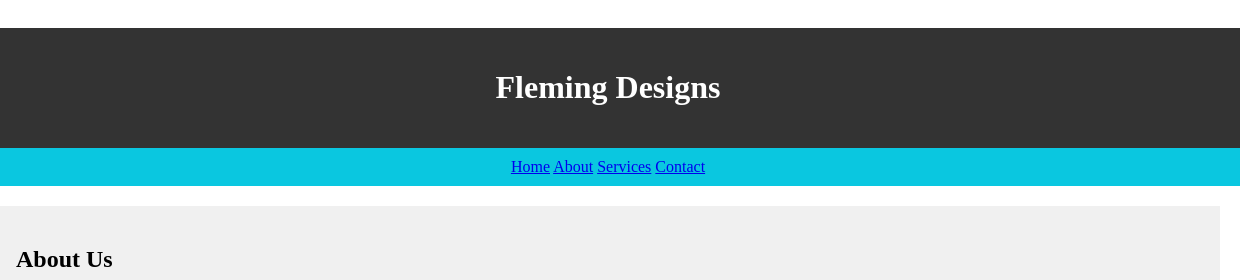
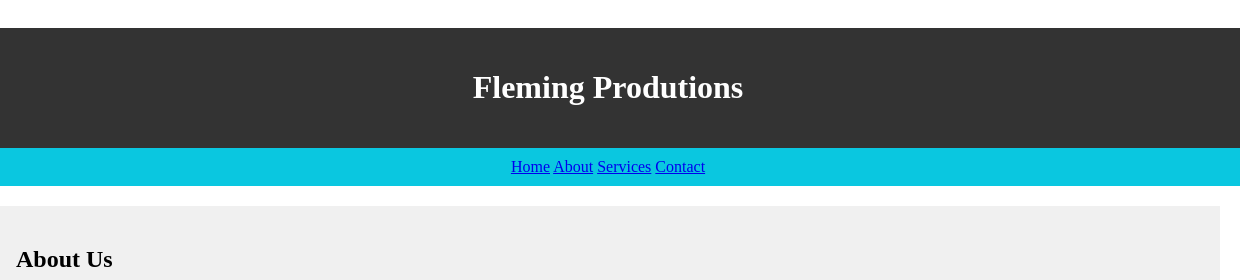
Before and after one commit to SkiamAUTV1/Test-site, a plain HTML site: page index.html in a window 1280 px wide. Shown: the top 280 px of the page, 32-1280 px from the left. Drawn offline with Linux system fonts and the light colour scheme.

Commit message:
Update index.html

```diff
--- a/index.html
+++ b/index.html
@@ -3,7 +3,7 @@
 
 <html>
   <head>
-    <title>Fleming Designs</title>
+    <title>Fleming Produtions</title>
 
     <img src="cloud-icon-8.png" href="/images/favicon.png">
 
@@ -44,7 +44,7 @@
   </head>
   <body>
     <header>
-      <h1>Fleming Designs</h1>
+      <h1>Fleming Produtions</h1>
     </header>
     <nav>
       <a href="#">Home</a>
```
